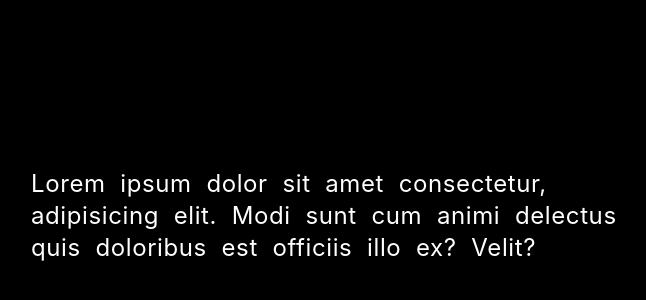
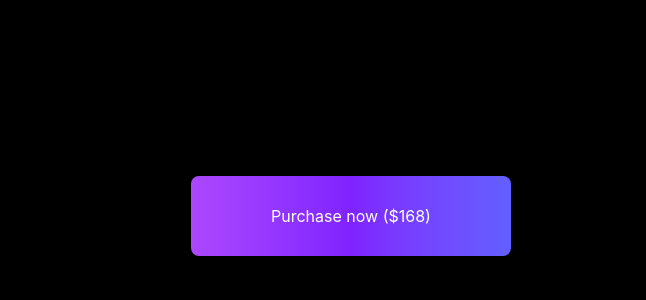
Before and after one commit to its-nandlal/motion, a React app: page / in a window 1280 px wide. Shown: the part 184-484 px from the top of the page, without its empty margins (289-935 px from the left). Built offline with nearby package versions, Linux system fonts and the light colour scheme; the HTML template or start-up script is replaced by a standard one.

Commit message:
sequense animation 1

```diff
--- a/src/App.jsx
+++ b/src/App.jsx
@@ -1,11 +1,9 @@
-import LayoutCard from "./components/ui/layout-card";
-import Navbar from "./components/ui/nav";
-import TextAnimation from "./components/ui/text-animation";
+import SequnseAnimation from "./components/ui/sequnse-animation";
 
 export default function App() {
   return (
     <div className="w-full min-h-screen bg-black text-white flex items-center justify-center">
-      <TextAnimation />
+      <SequnseAnimation />
     </div>
   )
 }
--- /dev/null
+++ b/src/components/ui/sequnse-animation.jsx
@@ -0,0 +1,57 @@
+import { motion, useAnimate } from "motion/react"
+
+
+
+
+export default function SequnseAnimation() {
+
+  const [scop, animate] = useAnimate()
+
+  const satartingAnimiting = async () => {
+
+    animate(".text", {
+      display: "none"
+    }, {
+      duration: 0.1
+    })
+
+    await animate("button", {
+      width: "0px",
+      borderRadius: "50rem"
+    }, {
+      duration: 0.3
+    })
+
+    animate(".spining-circle", {
+      opacity: 1,
+      rotateY: [180, 0],
+      scale: [0, 1.2, 0.8, 1]
+    }, {
+      duration: 1
+    })
+  }
+
+  return (
+    <div
+      ref={scop}
+    className="relative w-120 h-20 flex items-center justify-center">
+      <motion.button
+      onClick={satartingAnimiting}
+      style={{
+        width: "20rem"
+      }}
+      className="h-20 rounded-lg bg-linear-to-r from-purple-500 via-violet-600 to-indigo-500 cursor-pointer overflow-hidden">
+        <span className="text text-nowrap">
+          Purchase now ($168)
+        </span>
+      </motion.button>
+
+      <motion.div
+      className="spining-circle absolute inset-0 mx-auto
+      w-20 h-20 rounded-full bg-green-500 opacity-0 pointer-events-none
+      text-white flex items-center justify-center">
+        ✔️
+      </motion.div>
+    </div>
+  )
+}
```
